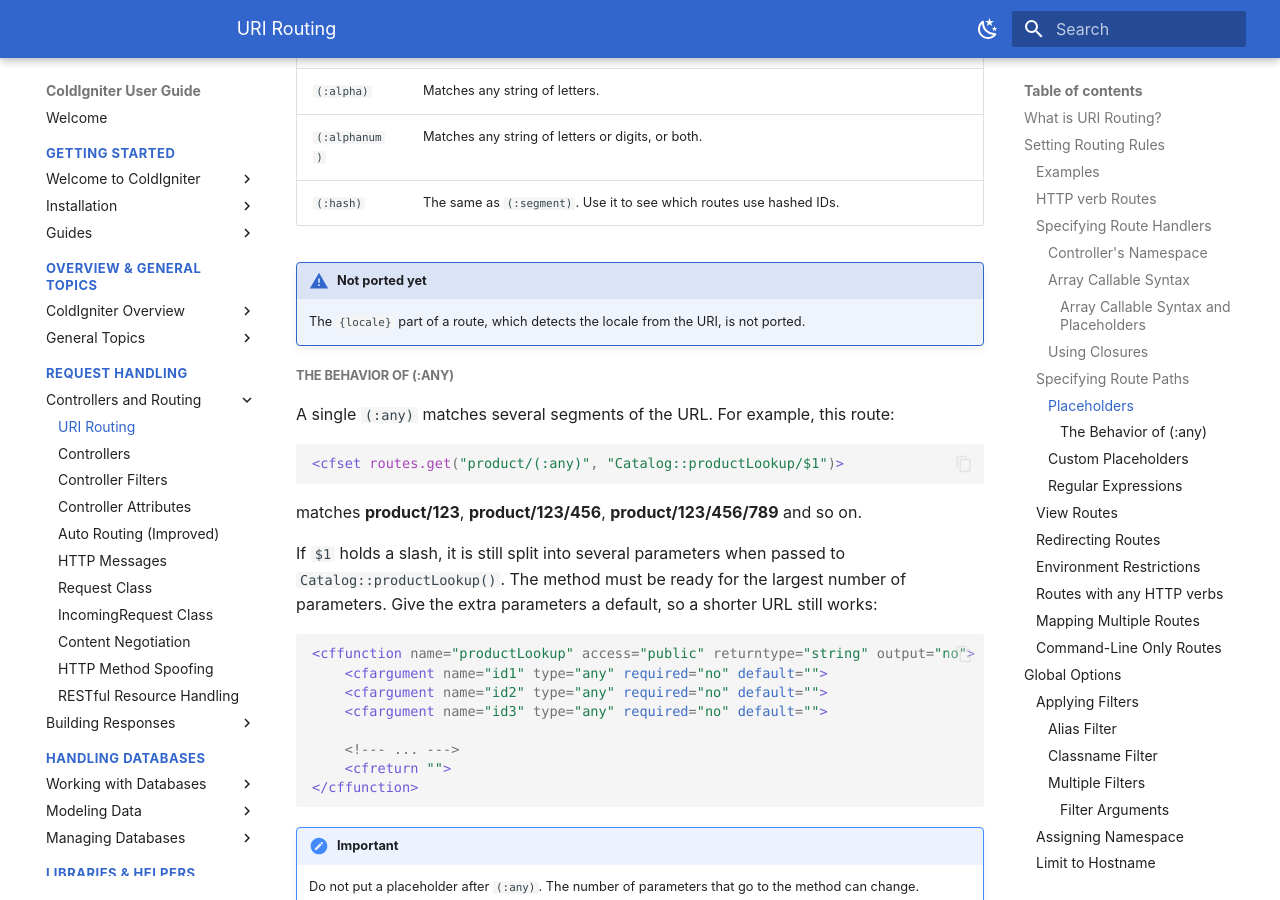
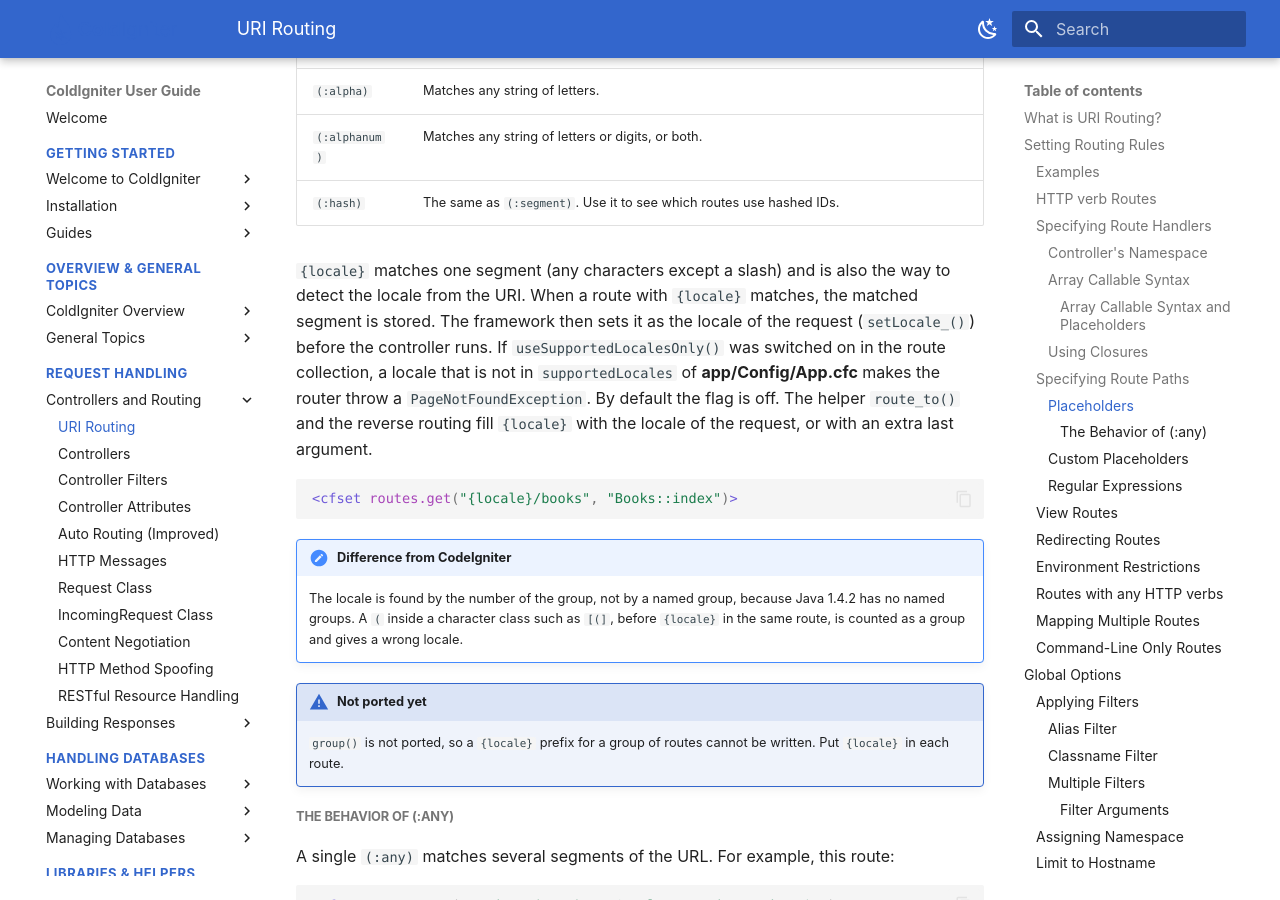
Before and after one commit to ColdIgniter/userguide, an MkDocs documentation site: the page built from guide/incoming/routing.md, in a window 1280 px wide and 900 px high, scrolled down 3850 px. Built offline with MkDocs 1.6.1 and Material for MkDocs 9.7.7, drawn with Linux system fonts in a browser that asks for light colours.

Commit message:
docs(guide): describe {locale} routing in the routing page

````diff
--- a/guide/incoming/routing.md
+++ b/guide/incoming/routing.md
@@ -152,8 +152,17 @@ These placeholders are available:
 | `(:alphanum)` | Matches any string of letters or digits, or both. |
 | `(:hash)` | The same as `(:segment)`. Use it to see which routes use hashed IDs. |
 
+`{locale}` matches one segment (any characters except a slash) and is also the way to detect the locale from the URI. When a route with `{locale}` matches, the matched segment is stored. The framework then sets it as the locale of the request (`setLocale_()`) before the controller runs. If `useSupportedLocalesOnly()` was switched on in the route collection, a locale that is not in `supportedLocales` of **app/Config/App.cfc** makes the router throw a `PageNotFoundException`. By default the flag is off. The helper `route_to()` and the reverse routing fill `{locale}` with the locale of the request, or with an extra last argument.
+
+```cfm
+<cfset routes.get("{locale}/books", "Books::index")>
+```
+
+!!! note "Difference from CodeIgniter"
+    The locale is found by the number of the group, not by a named group, because Java 1.4.2 has no named groups. A `(` inside a character class such as `[(]`, before `{locale}` in the same route, is counted as a group and gives a wrong locale.
+
 !!! warning "Not ported yet"
-    The `{locale}` part of a route, which detects the locale from the URI, is not ported.
+    `group()` is not ported, so a `{locale}` prefix for a group of routes cannot be written. Put `{locale}` in each route.
 
 ##### The Behavior of (:any)
 
````
